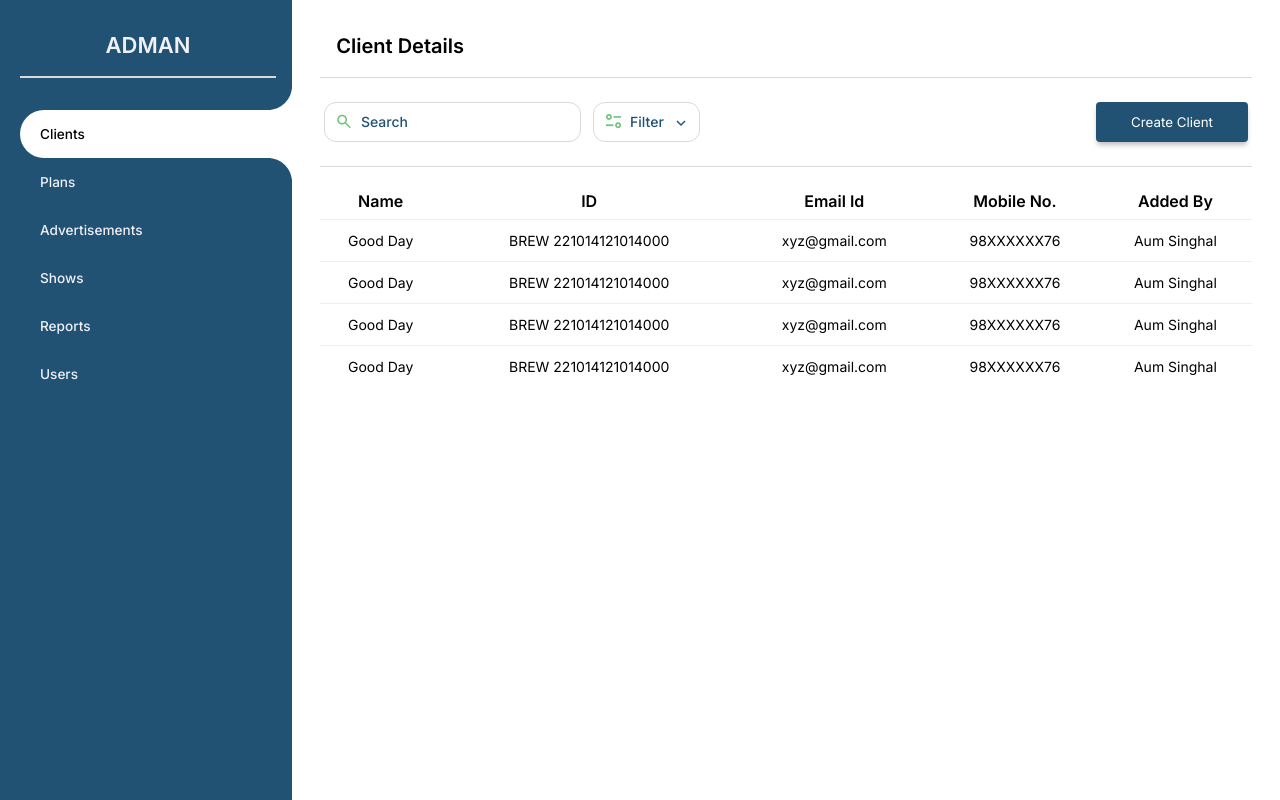
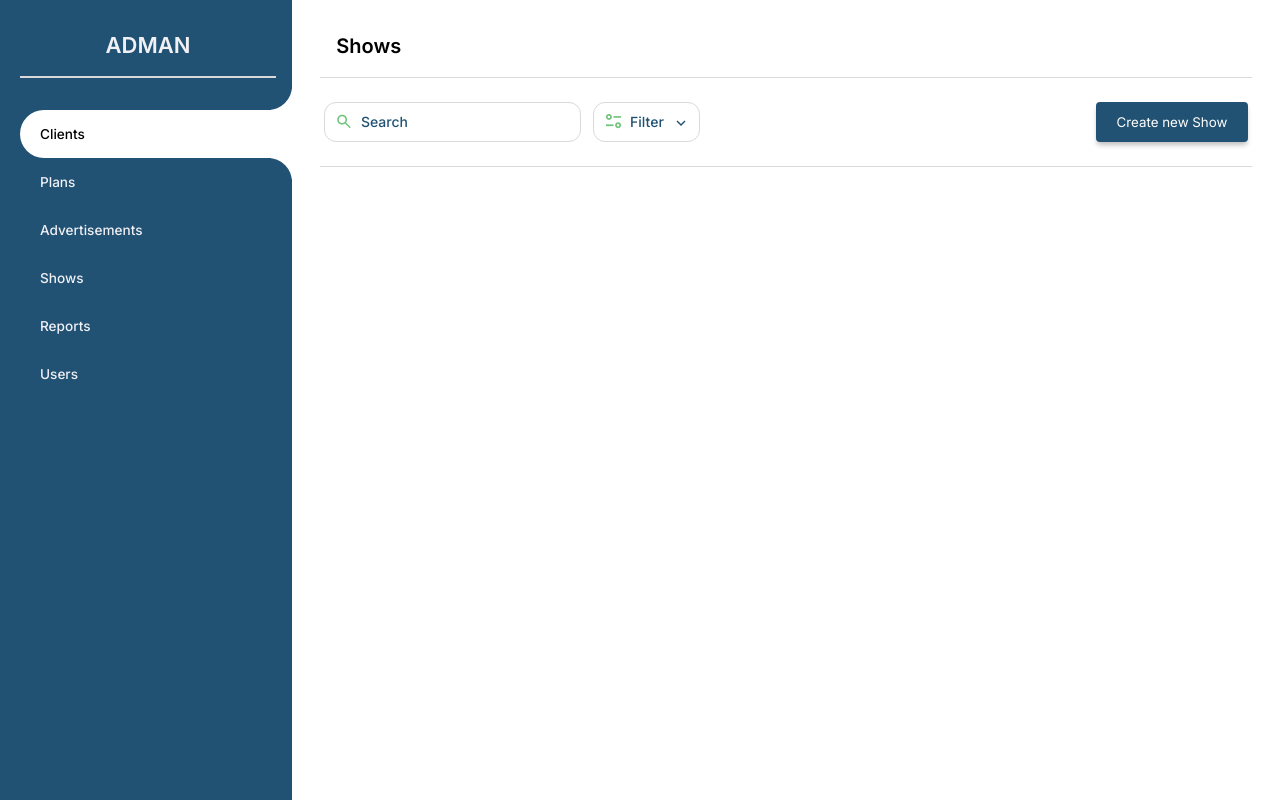
Before and after one commit to aum-singhal/adman, a React (Create React App) app: page /shows in a window 1280 px wide. Built offline with nearby package versions, Linux system fonts and the light colour scheme.

Commit message:
added filter bar component to required pages

```diff
--- a/src/App.jsx
+++ b/src/App.jsx
@@ -6,6 +6,9 @@ import { Clients } from './pages/clients/Clients';
 import { CSSTransition, SwitchTransition, TransitionGroup } from 'react-transition-group';
 import { Plans } from './pages/plans/Plans';
 import { Users } from './pages/users/Users';
+import { Advertisements } from './pages/advertisements/Advertisements';
+import { Shows } from './pages/shows/Shows';
+import { Reports } from './pages/reports/Reports';
 
 function App() {
   return (
@@ -20,9 +23,9 @@ function App() {
           <Route path='' element={<Clients />} />
           <Route path='/clients' element={<Clients />} />
           <Route path='/plans' element={<Plans />} />
-          <Route path='/advertisements' element={<Clients />} />
-          <Route path='/shows' element={<Clients />} />
-          <Route path='/reports' element={<Clients />} />
+          <Route path='/advertisements' element={<Advertisements />} />
+          <Route path='/shows' element={<Shows />} />
+          <Route path='/reports' element={<Reports />} />
           <Route path='/users' element={<Users />} />
         </Routes>
       </div>
--- /dev/null
+++ b/src/pages/advertisements/Advertisements.jsx
@@ -0,0 +1,11 @@
+import { FilterBar } from "../../components/filterBar/FilterBar";
+import { PageHeader } from "../../components/pageHeader/PageHeader";
+import "./advertisements.css";
+
+
+export const Advertisements = () => {
+  return <div className="advertisements">
+    <PageHeader name={"Advertisements"} />
+    <FilterBar name={"Create new Ad"} />
+  </div>
+}
--- /dev/null
+++ b/src/pages/reports/Reports.jsx
@@ -0,0 +1,11 @@
+import { FilterBar } from "../../components/filterBar/FilterBar";
+import { PageHeader } from "../../components/pageHeader/PageHeader";
+import "./reports.css";
+
+
+export const Reports = () => {
+  return <div className="reports">
+    <PageHeader name={"Reports"} />
+    <FilterBar name={"Create new Report"} />
+  </div>
+}
--- /dev/null
+++ b/src/pages/shows/Shows.jsx
@@ -0,0 +1,11 @@
+import { FilterBar } from "../../components/filterBar/FilterBar";
+import { PageHeader } from "../../components/pageHeader/PageHeader";
+import "./shows.css";
+
+
+export const Shows = () => {
+  return <div className="shows">
+    <PageHeader name={"Shows"} />
+    <FilterBar name={"Create new Show"} />
+  </div>
+}
--- a/src/pages/users/Users.jsx
+++ b/src/pages/users/Users.jsx
@@ -1,9 +1,11 @@
 import React from 'react'
 import './users.css';
 import { PageHeader } from '../../components/pageHeader/PageHeader';
+import { FilterBar } from '../../components/filterBar/FilterBar';
 
 export const Users = () => {
     return <div className="users">
         <PageHeader name={"Users"} />
+        <FilterBar name={"Create new User"} />
     </div>
 }
```
Also changed, not shown: src/pages/advertisements/advertisements.css (added), src/pages/reports/reports.css (added), src/pages/shows/shows.css (added).
